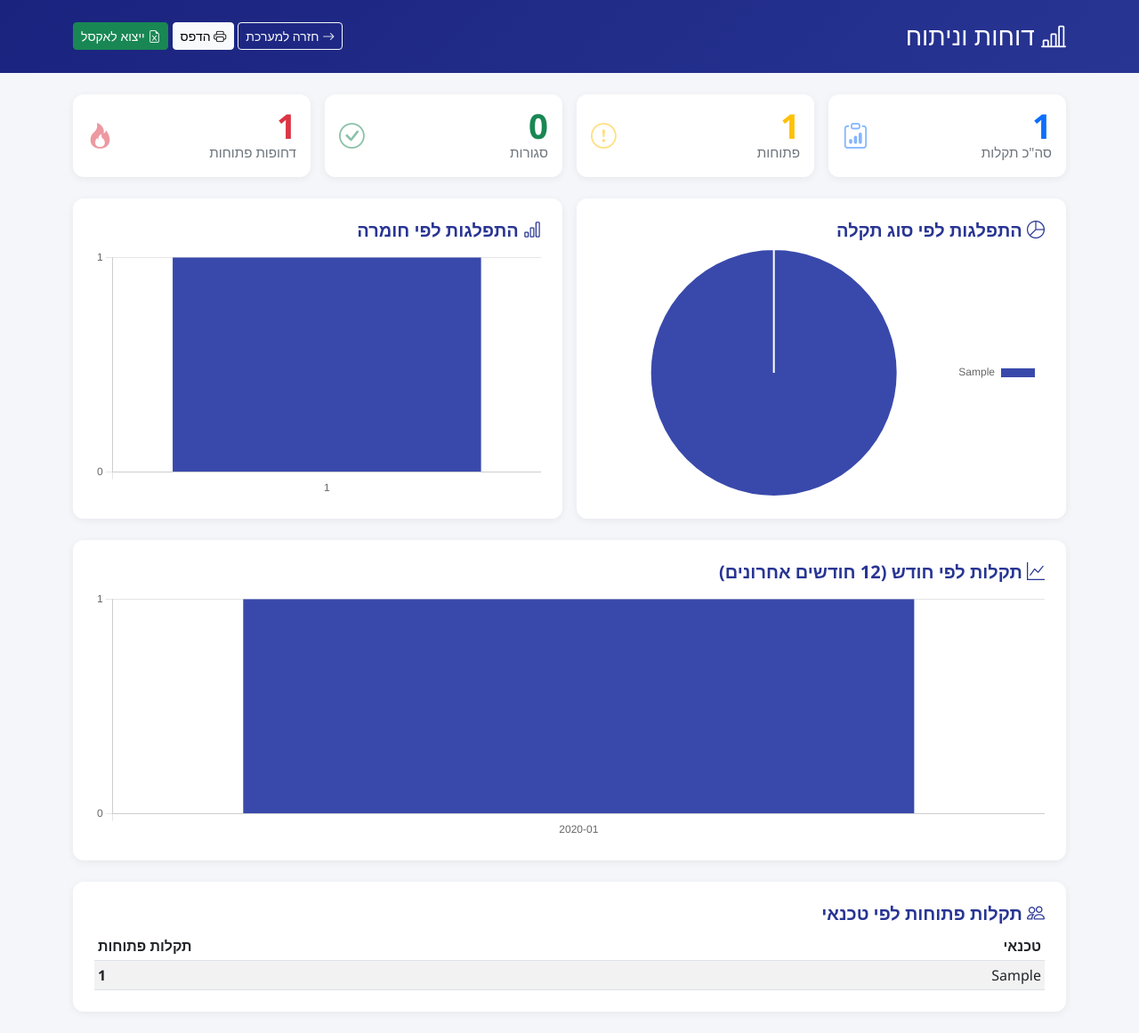
After one commit to yuvalebel/loker-faults-system, a Flask app: page /reports in a window 1280 px wide. The commit adds this page. Shown: the whole page at 89% size. Run offline with Flask 3, Linux system fonts and the light colour scheme; the visitor is signed in with stand-in values (Sample User, id 1); tables that the repository leaves empty hold one stand-in row (values such as "Sample post").

Commit message:
דוחות וניתוח: דשבורד + ייצוא לאקסל
- /reports — דף דוחות עם 4 כרטיסי KPI, 3 תרשימי Chart.js
  (התפלגות לפי סוג, חומרה, חודשים אחרונים) וטבלת טכנאים
- /api/reports/stats — מחזיר נתונים מצטברים מטבלת faults
- /api/reports/export — ייצוא xlsx עם כל התקלות (openpyxl)
- כפתור "דוחות וניתוח" בכותרת הראשית
- תמיכה בהדפסה (CSS media print) — מסתיר ניווט וכפתורים

Co-Authored-By: Claude Opus 4.7 (1M context) <noreply@anthropic.com>

```diff
--- a/requirements.txt
+++ b/requirements.txt
@@ -1,6 +1,7 @@
 flask>=3.0.0
 sqlalchemy>=2.0.0
 pandas>=2.0.0
+openpyxl>=3.1.0
 psycopg2-binary>=2.9.0
 python-dotenv>=1.0.0
 gunicorn>=21.2.0
--- a/templates/index.html
+++ b/templates/index.html
@@ -797,6 +797,9 @@
                 <span>אדון לוקר - ניהול תקלות בתי ספר</span>
             </h1>
             <p>מערכת מקצועית לניהול ומעקב תקלות בלוקרים בבתי ספר</p>
+            <a href="/reports" class="btn btn-light btn-sm mt-2">
+                <i class="bi bi-bar-chart-line"></i> דוחות וניתוח
+            </a>
         </div>
 
         <!-- Main Container -->
--- /dev/null
+++ b/templates/reports.html
@@ -0,0 +1,212 @@
+<!DOCTYPE html>
+<html lang="he" dir="rtl">
+<head>
+    <meta charset="UTF-8">
+    <meta name="viewport" content="width=device-width, initial-scale=1.0">
+    <title>דוחות וניתוח — אדון לוקר</title>
+    <link href="https://cdn.jsdelivr.net/npm/bootstrap@5.3.0/dist/css/bootstrap.rtl.min.css" rel="stylesheet">
+    <link rel="stylesheet" href="https://cdn.jsdelivr.net/npm/bootstrap-icons@1.10.0/font/bootstrap-icons.css">
+    <script src="https://cdn.jsdelivr.net/npm/chart.js@4.4.0/dist/chart.umd.min.js"></script>
+    <style>
+        body { background: #f4f6fa; font-family: 'Segoe UI', Arial, sans-serif; }
+        .page-header { background: linear-gradient(135deg, #1a237e, #283593); color: #fff; padding: 1.5rem 0; }
+        .kpi-card { border: none; border-radius: 12px; box-shadow: 0 2px 8px rgba(0,0,0,0.06); }
+        .kpi-card .kpi-value { font-size: 2.4rem; font-weight: 700; line-height: 1; }
+        .kpi-card .kpi-label { font-size: 0.95rem; color: #6c757d; }
+        .kpi-card .kpi-icon { font-size: 1.8rem; opacity: 0.5; }
+        .chart-card { background: #fff; border-radius: 12px; box-shadow: 0 2px 8px rgba(0,0,0,0.06); padding: 1.5rem; }
+        .chart-card h5 { color: #283593; font-weight: 600; }
+        .empty-state { color: #adb5bd; text-align: center; padding: 2rem 1rem; font-size: 0.95rem; }
+        @media print {
+            .no-print { display: none !important; }
+            body { background: #fff; }
+            .page-header { background: #283593 !important; -webkit-print-color-adjust: exact; print-color-adjust: exact; }
+        }
+    </style>
+</head>
+<body>
+
+<div class="page-header">
+    <div class="container d-flex align-items-center justify-content-between flex-wrap gap-2">
+        <h1 class="m-0 h3"><i class="bi bi-bar-chart-line"></i> דוחות וניתוח</h1>
+        <div class="no-print">
+            <a href="/" class="btn btn-outline-light btn-sm"><i class="bi bi-arrow-right"></i> חזרה למערכת</a>
+            <button class="btn btn-light btn-sm" onclick="window.print()"><i class="bi bi-printer"></i> הדפס</button>
+            <a href="/api/reports/export" class="btn btn-success btn-sm"><i class="bi bi-file-earmark-excel"></i> ייצוא לאקסל</a>
+        </div>
+    </div>
+</div>
+
+<div class="container my-4">
+
+    <!-- KPI ROW -->
+    <div class="row g-3 mb-4">
+        <div class="col-md-3 col-6">
+            <div class="kpi-card p-3 d-flex justify-content-between align-items-center bg-white">
+                <div>
+                    <div class="kpi-value text-primary" id="kpi-total">—</div>
+                    <div class="kpi-label">סה"כ תקלות</div>
+                </div>
+                <i class="bi bi-clipboard-data kpi-icon text-primary"></i>
+            </div>
+        </div>
+        <div class="col-md-3 col-6">
+            <div class="kpi-card p-3 d-flex justify-content-between align-items-center bg-white">
+                <div>
+                    <div class="kpi-value text-warning" id="kpi-open">—</div>
+                    <div class="kpi-label">פתוחות</div>
+                </div>
+                <i class="bi bi-exclamation-circle kpi-icon text-warning"></i>
+            </div>
+        </div>
+        <div class="col-md-3 col-6">
+            <div class="kpi-card p-3 d-flex justify-content-between align-items-center bg-white">
+                <div>
+                    <div class="kpi-value text-success" id="kpi-closed">—</div>
+                    <div class="kpi-label">סגורות</div>
+                </div>
+                <i class="bi bi-check-circle kpi-icon text-success"></i>
+            </div>
+        </div>
+        <div class="col-md-3 col-6">
+            <div class="kpi-card p-3 d-flex justify-content-between align-items-center bg-white">
+                <div>
+                    <div class="kpi-value text-danger" id="kpi-urgent">—</div>
+                    <div class="kpi-label">דחופות פתוחות</div>
+                </div>
+                <i class="bi bi-fire kpi-icon text-danger"></i>
+            </div>
+        </div>
+    </div>
+
+    <!-- CHARTS ROW -->
+    <div class="row g-3 mb-4">
+        <div class="col-md-6">
+            <div class="chart-card">
+                <h5><i class="bi bi-pie-chart"></i> התפלגות לפי סוג תקלה</h5>
+                <div id="type-chart-wrap" style="position: relative; height: 280px;">
+                    <canvas id="typeChart"></canvas>
+                </div>
+                <div id="type-empty" class="empty-state" style="display:none;">אין עדיין תקלות במערכת</div>
+            </div>
+        </div>
+        <div class="col-md-6">
+            <div class="chart-card">
+                <h5><i class="bi bi-bar-chart"></i> התפלגות לפי חומרה</h5>
+                <div id="sev-chart-wrap" style="position: relative; height: 280px;">
+                    <canvas id="severityChart"></canvas>
+                </div>
+                <div id="sev-empty" class="empty-state" style="display:none;">אין עדיין תקלות במערכת</div>
+            </div>
+        </div>
+    </div>
+
+    <div class="row g-3 mb-4">
+        <div class="col-12">
+            <div class="chart-card">
+                <h5><i class="bi bi-graph-up"></i> תקלות לפי חודש (12 חודשים אחרונים)</h5>
+                <div id="month-chart-wrap" style="position: relative; height: 280px;">
+                    <canvas id="monthChart"></canvas>
+                </div>
+                <div id="month-empty" class="empty-state" style="display:none;">אין עדיין תקלות במערכת</div>
+            </div>
+        </div>
+    </div>
+
+    <div class="row g-3">
+        <div class="col-md-12">
+            <div class="chart-card">
+                <h5><i class="bi bi-people"></i> תקלות פתוחות לפי טכנאי</h5>
+                <div id="tech-table"></div>
+            </div>
+        </div>
+    </div>
+
+</div>
+
+<script>
+async function loadStats() {
+    try {
+        const r = await fetch('/api/reports/stats');
+        if (!r.ok) throw new Error('HTTP ' + r.status);
+        const s = await r.json();
+
+        document.getElementById('kpi-total').textContent = s.total;
+        document.getElementById('kpi-open').textContent = s.open;
+        document.getElementById('kpi-closed').textContent = s.closed;
+        document.getElementById('kpi-urgent').textContent = s.urgent_open;
+
+        renderPie('typeChart', 'type-empty', s.by_type);
+        renderBar('severityChart', 'sev-empty', s.by_severity, 'מספר תקלות');
+        renderBar('monthChart', 'month-empty', s.by_month, 'מספר תקלות');
+        renderTechTable(s.by_technician);
+    } catch (e) {
+        console.error('Failed to load stats', e);
+        alert('שגיאה בטעינת הסטטיסטיקות: ' + e.message);
+    }
+}
+
+const colors = ['#3949ab','#43a047','#fb8c00','#e53935','#8e24aa','#00897b','#5e35b1','#c0ca33','#6d4c41','#546e7a'];
+
+function renderPie(canvasId, emptyId, data) {
+    if (!data || data.length === 0) {
+        document.getElementById(canvasId).parentElement.style.display = 'none';
+        document.getElementById(emptyId).style.display = 'block';
+        return;
+    }
+    new Chart(document.getElementById(canvasId), {
+        type: 'pie',
+        data: {
+            labels: data.map(d => d.label),
+            datasets: [{
+                data: data.map(d => d.count),
+                backgroundColor: data.map((_, i) => colors[i % colors.length]),
+            }]
+        },
+        options: { responsive: true, maintainAspectRatio: false, plugins: { legend: { position: 'right', rtl: true, textDirection: 'rtl' } } }
+    });
+}
+
+function renderBar(canvasId, emptyId, data, label) {
+    if (!data || data.length === 0) {
+        document.getElementById(canvasId).parentElement.style.display = 'none';
+        document.getElementById(emptyId).style.display = 'block';
+        return;
+    }
+    new Chart(document.getElementById(canvasId), {
+        type: 'bar',
+        data: {
+            labels: data.map(d => d.label),
+            datasets: [{
+                label: label,
+                data: data.map(d => d.count),
+                backgroundColor: '#3949ab'
+            }]
+        },
+        options: { responsive: true, maintainAspectRatio: false, plugins: { legend: { display: false } }, scales: { y: { beginAtZero: true, ticks: { precision: 0 } } } }
+    });
+}
+
+function renderTechTable(data) {
+    const wrap = document.getElementById('tech-table');
+    if (!data || data.length === 0) {
+        wrap.innerHTML = '<div class="empty-state">אין תקלות פתוחות במערכת</div>';
+        return;
+    }
+    let html = '<table class="table table-striped table-sm mb-0"><thead><tr><th>טכנאי</th><th class="text-end">תקלות פתוחות</th></tr></thead><tbody>';
+    for (const row of data) {
+        html += `<tr><td>${escapeHtml(row.label)}</td><td class="text-end"><strong>${row.count}</strong></td></tr>`;
+    }
+    html += '</tbody></table>';
+    wrap.innerHTML = html;
+}
+
+function escapeHtml(s) {
+    return String(s).replace(/[&<>"']/g, m => ({'&':'&amp;','<':'&lt;','>':'&gt;','"':'&quot;',"'":'&#39;'}[m]));
+}
+
+document.addEventListener('DOMContentLoaded', loadStats);
+</script>
+
+</body>
+</html>
```
Also changed, not shown: flask_app.py (+82 -0 lines).
